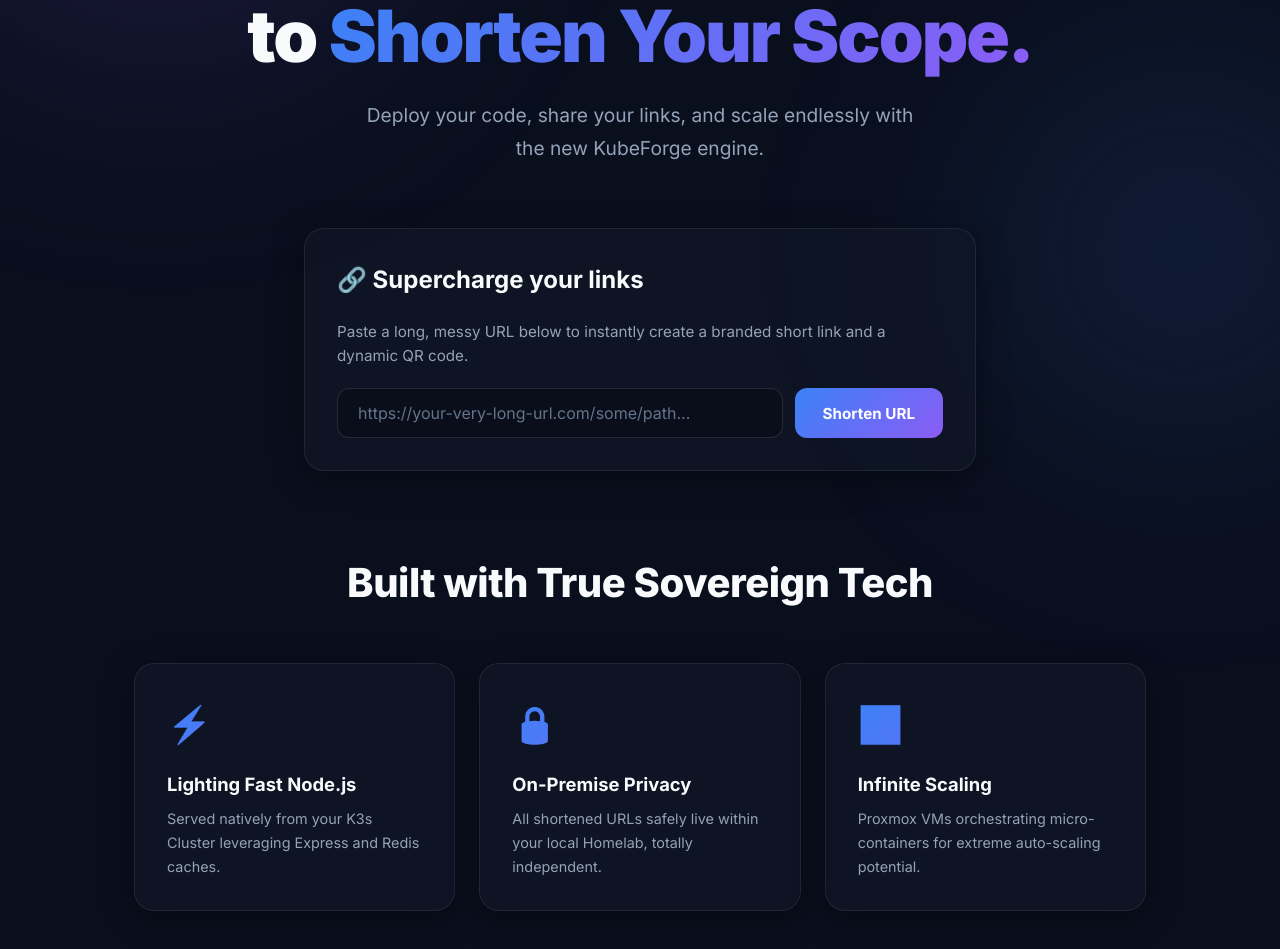
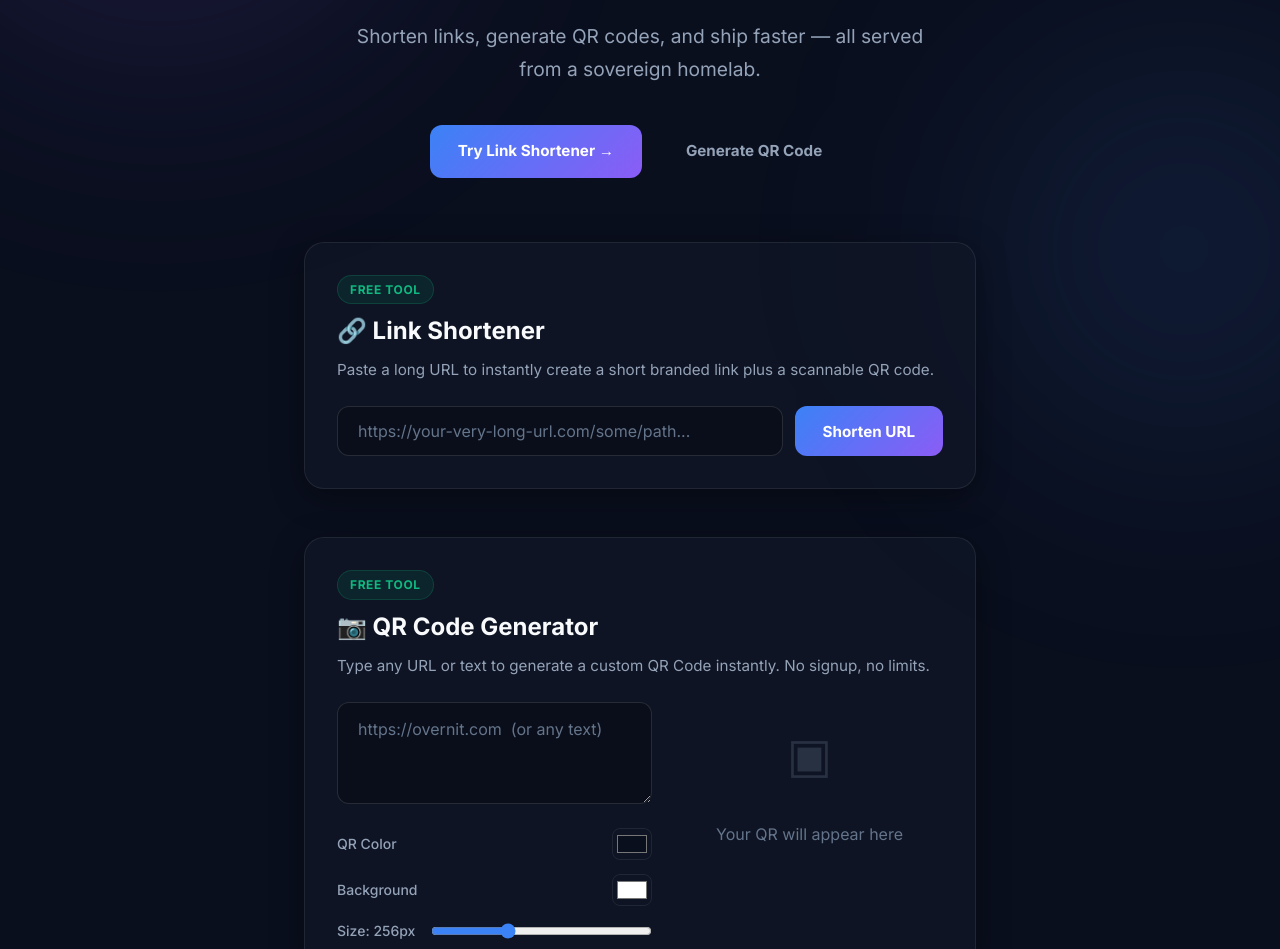
Before and after one commit to Overnit/landing-page, a React (Vite) app: page / in a window 1280 px wide. Shown: the part 383-1332 px from the top of the page. Built offline with nearby package versions, Linux system fonts and the light colour scheme.

Commit message:
feat: add standalone QR Code generator with live preview, color pickers, size control and PNG download

```diff
--- a/src/App.tsx
+++ b/src/App.tsx
@@ -1,13 +1,118 @@
-import { useState } from "react";
+import { useState, useEffect, useRef } from "react";
 import { useLang } from "./LangContext";
 import { LangSwitcher } from "./LangSwitcher";
 import QRCode from "qrcode";
 import "./index.css";
 
-function App() {
-  const { t } = useLang();
+/* ── QR Generator Section ── */
+function QRGenerator() {
+  const [input, setInput] = useState("");
+  const [qrDataUrl, setQrDataUrl] = useState("");
+  const [qrColor, setQrColor] = useState("#0A0F1E");
+  const [qrBg, setQrBg] = useState("#FFFFFF");
+  const [size, setSize] = useState(256);
+  const debounceRef = useRef<ReturnType<typeof setTimeout> | null>(null);
 
-  // Link Shortener specific state
+  const generate = async (text: string, dark: string, light: string, px: number) => {
+    if (!text.trim()) { setQrDataUrl(""); return; }
+    try {
+      const url = await QRCode.toDataURL(text, {
+        width: px,
+        margin: 2,
+        color: { dark, light },
+      });
+      setQrDataUrl(url);
+    } catch { setQrDataUrl(""); }
+  };
+
+  useEffect(() => {
+    if (debounceRef.current) clearTimeout(debounceRef.current);
+    debounceRef.current = setTimeout(() => generate(input, qrColor, qrBg, size), 250);
+  }, [input, qrColor, qrBg, size]);
+
+  const handleDownload = () => {
+    if (!qrDataUrl) return;
+    const a = document.createElement("a");
+    a.href = qrDataUrl;
+    a.download = "qrcode.png";
+    a.click();
+  };
+
+  return (
+    <section id="qr" className="tool-section fade-in-up delay-2">
+      <div className="glass-card tool-card">
+        <div className="tool-header">
+          <span className="tool-badge">Free Tool</span>
+          <h2>📷 QR Code Generator</h2>
+          <p>Type any URL or text to generate a custom QR Code instantly. No signup, no limits.</p>
+        </div>
+
+        <div className="qr-builder">
+          <div className="qr-controls">
+            <textarea
+              className="glass-input qr-textarea"
+              value={input}
+              onChange={(e) => setInput(e.target.value)}
+              placeholder="https://overnit.com  (or any text)"
+              rows={3}
+            />
+            <div className="qr-options">
+              <label className="qr-option-label">
+                <span>QR Color</span>
+                <input
+                  type="color"
+                  value={qrColor}
+                  onChange={(e) => setQrColor(e.target.value)}
+                  className="color-picker"
+                />
+              </label>
+              <label className="qr-option-label">
+                <span>Background</span>
+                <input
+                  type="color"
+                  value={qrBg}
+                  onChange={(e) => setQrBg(e.target.value)}
+                  className="color-picker"
+                />
+              </label>
+              <label className="qr-option-label">
+                <span>Size: {size}px</span>
+                <input
+                  type="range"
+                  min={128}
+                  max={512}
+                  step={64}
+                  value={size}
+                  onChange={(e) => setSize(Number(e.target.value))}
+                  className="size-slider"
+                />
+              </label>
+            </div>
+          </div>
+
+          <div className="qr-preview-panel">
+            {qrDataUrl ? (
+              <>
+                <img src={qrDataUrl} alt="QR Code" className="qr-preview-img" />
+                <button onClick={handleDownload} className="btn btn-primary btn-download">
+                  ⬇ Download PNG
+                </button>
+              </>
+            ) : (
+              <div className="qr-placeholder">
+                <span className="qr-placeholder-icon">▣</span>
+                <p>Your QR will appear here</p>
+              </div>
+            )}
+          </div>
+        </div>
+      </div>
+    </section>
+  );
+}
+
+/* ── Link Shortener Section ── */
+function LinkShortener() {
   const [urlInput, setUrlInput] = useState("");
   const [shortenedUrl, setShortenedUrl] = useState("");
   const [qrCodeData, setQrCodeData] = useState("");
@@ -18,25 +123,24 @@
   const handleShorten = async (e: React.FormEvent) => {
     e.preventDefault();
     if (!urlInput) return;
-
     setIsShortening(true);
     setErrorMsg("");
     setShortenedUrl("");
     setCopied(false);
-
     try {
-      const response = await fetch('/api/shorten', {
-        method: 'POST',
-        headers: { 'Content-Type': 'application/json' },
-        body: JSON.stringify({ url: urlInput })
+      const response = await fetch("/api/shorten", {
+        method: "POST",
+        headers: { "Content-Type": "application/json" },
+        body: JSON.stringify({ url: urlInput }),
       });
-
       const data = await response.json();
       if (!response.ok) throw new Error(data.error || "Failed to shorten");
-
       setShortenedUrl(data.shortUrl);
-      const qrDataUri = await QRCode.toDataURL(data.shortUrl, { width: 200, margin: 2, color: { dark: '#0F172A', light: '#FFFFFF' } });
-      setQrCodeData(qrDataUri);
+      const qr = await QRCode.toDataURL(data.shortUrl, {
+        width: 200, margin: 2,
+        color: { dark: "#0A0F1E", light: "#FFFFFF" },
+      });
+      setQrCodeData(qr);
     } catch (err: any) {
       setErrorMsg(err.message);
     } finally {
@@ -51,39 +155,13 @@
   };
 
   return (
-    <div className="page">
-      <div className="ambient-glow glow-1"></div>
-      <div className="ambient-glow glow-2"></div>
-
-      <nav className="nav glass-nav">
-        <div className="nav-brand">Overnit<span className="dot">.</span></div>
-        <div className="nav-right">
-          <div className="nav-links">
-            <a href="#shortener">Shortener</a>
-            <a href="#features">{t.nav.features}</a>
-            <a href="#about">{t.nav.about}</a>
+    <section id="shortener" className="tool-section fade-in-up delay-1">
+      <div className="glass-card tool-card">
+        <div className="tool-header">
+          <span className="tool-badge">Free Tool</span>
+          <h2>🔗 Link Shortener</h2>
+          <p>Paste a long URL to instantly create a short branded link plus a scannable QR code.</p>
         </div>
-          <LangSwitcher />
-        </div>
-      </nav>
-
-      <main className="main-content">
-        <header className="hero fade-in-up">
-          <div className="hero-badge">Now Open Source inside Proxmox K3s 🚀</div>
-          <h1 className="hero-title">
-            The Ultimate Infrastructure <br/>
-            to <span className="gradient-text">Shorten Your Scope.</span>
-          </h1>
-          <p className="hero-subtitle">
-            Deploy your code, share your links, and scale endlessly with the new KubeForge engine.
-          </p>
-        </header>
-
-        {/* The Link Shortener Feature */}
-        <section id="shortener" className="shortener-section fade-in-up delay-1">
-          <div className="glass-card shortener-card">
-            <h2>🔗 Supercharge your links</h2>
-            <p>Paste a long, messy URL below to instantly create a branded short link and a dynamic QR code.</p>
 
         <form onSubmit={handleShorten} className="shortener-form">
           <div className="input-group">
@@ -96,54 +174,102 @@
               className="glass-input"
               disabled={isShortening}
             />
-                <button type="submit" className="btn btn-primary btn-glow" disabled={isShortening}>
-                  {isShortening ? "Generating..." : "Shorten URL"}
+            <button type="submit" className="btn btn-primary" disabled={isShortening}>
+              {isShortening ? "Generating…" : "Shorten URL"}
             </button>
           </div>
           {errorMsg && <div className="error-text">{errorMsg}</div>}
         </form>
 
         {shortenedUrl && (
-              <div className="result-container scale-in">
+          <div className="result-container">
             <div className="result-url-box">
-                  <a href={shortenedUrl} target="_blank" rel="noreferrer" className="result-link">{shortenedUrl}</a>
-                  <button onClick={handleCopy} className="btn-icon" aria-label="Copy to clipboard">
+              <a href={shortenedUrl} target="_blank" rel="noreferrer" className="result-link">
+                {shortenedUrl}
+              </a>
+              <button onClick={handleCopy} className="btn-icon">
                 {copied ? "✓ Copied" : "📋 Copy"}
               </button>
             </div>
+            {qrCodeData && (
               <div className="qr-container">
-                  {qrCodeData && <img src={qrCodeData} alt="QR Code" className="qr-img" />}
+                <img src={qrCodeData} alt="QR Code" className="qr-img" />
                 <p className="qr-hint">Scan to test</p>
               </div>
+            )}
           </div>
         )}
       </div>
     </section>
+  );
+}
+
+/* ── Main App ── */
+function App() {
+  const { t } = useLang();
+
+  return (
+    <div className="page">
+      <div className="ambient-glow glow-1" />
+      <div className="ambient-glow glow-2" />
+
+      <nav className="glass-nav">
+        <div className="nav-brand">Overnit<span className="dot">.</span></div>
+        <div className="nav-right">
+          <div className="nav-links">
+            <a href="#shortener">Shortener</a>
+            <a href="#qr">QR Code</a>
+            <a href="#features">{t.nav.features}</a>
+          </div>
+          <LangSwitcher />
+        </div>
+      </nav>
+
+      <main className="main-content">
+        <header className="hero fade-in-up">
+          <div className="hero-badge">🚀 Now running on KubeForge Proxmox K3s</div>
+          <h1 className="hero-title">
+            Free tools for<br />
+            <span className="gradient-text">developers & creators.</span>
+          </h1>
+          <p className="hero-subtitle">
+            Shorten links, generate QR codes, and ship faster — all served from a sovereign homelab.
+          </p>
+          <div className="hero-actions">
+            <a href="#shortener" className="btn btn-primary">Try Link Shortener →</a>
+            <a href="#qr" className="btn btn-ghost">Generate QR Code</a>
+          </div>
+        </header>
+
+        <div className="tools-wrapper">
+          <LinkShortener />
+          <QRGenerator />
+        </div>
 
         <section id="features" className="features scale-in delay-2">
           <h2 className="section-title">Built with True Sovereign Tech</h2>
           <div className="features-grid">
             <div className="feature-card glass-card">
-              <div className="feature-icon gradient-text">⚡</div>
-              <h3>Lighting Fast Node.js</h3>
-              <p>Served natively from your K3s Cluster leveraging Express and Redis caches.</p>
+              <span className="feature-icon">⚡</span>
+              <h3>Lightning Fast</h3>
+              <p>Served from a K3s Cluster on bare-metal Proxmox VMs with Redis caching.</p>
             </div>
             <div className="feature-card glass-card">
-              <div className="feature-icon gradient-text">🔒</div>
-              <h3>On-Premise Privacy</h3>
-              <p>All shortened URLs safely live within your local Homelab, totally independent.</p>
+              <span className="feature-icon">🔒</span>
+              <h3>Private by Default</h3>
+              <p>All data lives inside your own homelab. Zero third-party tracking.</p>
             </div>
             <div className="feature-card glass-card">
-              <div className="feature-icon gradient-text">📈</div>
-              <h3>Infinite Scaling</h3>
-              <p>Proxmox VMs orchestrating micro-containers for extreme auto-scaling potential.</p>
+              <span className="feature-icon">📈</span>
+              <h3>Horizontally Scalable</h3>
+              <p>Kubernetes deployments auto-scale to handle any traffic spike.</p>
             </div>
           </div>
         </section>
       </main>
 
       <footer className="footer">
-        <p>&copy; {new Date().getFullYear()} Overnit. Empowering the open-source homelab community.</p>
+        <p>&copy; {new Date().getFullYear()} Overnit · Open-source homelab infrastructure</p>
       </footer>
     </div>
   );
--- a/src/index.css
+++ b/src/index.css
@@ -187,8 +187,26 @@
   font-size: clamp(1rem, 2vw, 1.2rem);
   color: var(--text-secondary);
   max-width: 580px;
-  margin: 0 auto;
+  margin: 0 auto 2.5rem;
   line-height: 1.7;
+}
+
+.hero-actions {
+  display: flex;
+  gap: 1rem;
+  justify-content: center;
+  flex-wrap: wrap;
+}
+
+.btn-ghost {
+  background: transparent;
+  color: var(--text-secondary);
+  border: 1px solid var(--glass-border);
+}
+.btn-ghost:hover {
+  background: var(--glass-bg);
+  color: var(--text-primary);
+  border-color: rgba(255,255,255,0.2);
 }
 
 /* ========================
@@ -390,6 +408,106 @@
 }
 
 /* ========================
+   QR GENERATOR
+======================== */
+.qr-builder {
+  display: grid;
+  grid-template-columns: 1fr auto;
+  gap: 1.5rem;
+  align-items: start;
+}
+
+.qr-controls {
+  display: flex;
+  flex-direction: column;
+  gap: 1rem;
+}
+
+.qr-textarea {
+  resize: vertical;
+  min-height: 80px;
+  font-family: var(--font-sans);
+  line-height: 1.5;
+}
+
+.qr-options {
+  display: flex;
+  flex-direction: column;
+  gap: 0.875rem;
+}
+
+.qr-option-label {
+  display: flex;
+  justify-content: space-between;
+  align-items: center;
+  gap: 1rem;
+  font-size: 0.875rem;
+  color: var(--text-secondary);
+  font-weight: 500;
+}
+
+.color-picker {
+  width: 40px;
+  height: 32px;
+  border: 1px solid var(--glass-border);
+  border-radius: var(--radius-sm);
+  background: transparent;
+  cursor: pointer;
+  padding: 2px;
+}
+
+.size-slider {
+  flex: 1;
+  accent-color: var(--brand-primary);
+  cursor: pointer;
+}
+
+.qr-preview-panel {
+  display: flex;
+  flex-direction: column;
+  align-items: center;
+  gap: 1rem;
+  min-width: 160px;
+}
+
+.qr-preview-img {
+  border-radius: var(--radius-md);
+  max-width: 200px;
+  width: 100%;
+  display: block;
+  box-shadow: 0 4px 24px rgba(0,0,0,0.4);
+}
+
+.btn-download {
+  width: 100%;
+  font-size: 0.875rem;
+  padding: 0.75rem 1rem;
+}
+
+.qr-placeholder {
+  display: flex;
+  flex-direction: column;
+  align-items: center;
+  justify-content: center;
+  gap: 0.75rem;
+  width: 160px;
+  height: 160px;
+  border: 2px dashed var(--glass-border);
+  border-radius: var(--radius-md);
+  color: var(--text-muted);
+}
+
+.qr-placeholder-icon {
+  font-size: 3rem;
+  opacity: 0.3;
+}
+
+.qr-placeholder p {
+  font-size: 0.8rem;
+  text-align: center;
+}
+
+/* ========================
    FEATURES SECTION
 ======================== */
 .features {
@@ -484,6 +602,8 @@
   .nav-links { display: none; }
 
   .hero { margin: 2rem auto 3rem; }
+  .hero-actions { flex-direction: column; align-items: center; }
+  .hero-actions .btn { width: 100%; max-width: 320px; }
 
   .input-group { flex-direction: column; }
   .input-group .glass-input { min-width: unset; width: 100%; }
@@ -492,9 +612,58 @@
   .result-url-box { flex-direction: column; align-items: flex-start; }
   .btn-icon { width: 100%; justify-content: center; }
 
+  .qr-builder { grid-template-columns: 1fr; }
+  .qr-preview-panel { width: 100%; align-items: center; }
+  .qr-preview-img { max-width: 180px; }
+  .qr-placeholder { width: 100%; height: 140px; }
+
   .features-grid { grid-template-columns: 1fr; }
+  .glass-card { padding: 1.5rem; }
+}
 
-  .glass-card { padding: 1.5rem; }
+/* ========================
+   TOOLS WRAPPER
+======================== */
+.tools-wrapper {
+  width: 100%;
+  display: flex;
+  flex-direction: column;
+  align-items: center;
+  gap: 0;
+}
+
+/* ========================
+   TOOL SECTION (shared container)
+======================== */
+.tool-section {
+  width: 100%;
+  max-width: 720px;
+  margin: 0 auto 3rem auto;
+  padding: 0 1.5rem;
+}
+
+.tool-card {
+  display: flex;
+  flex-direction: column;
+  gap: 1.5rem;
+}
+
+.tool-header { display: flex; flex-direction: column; gap: 0.5rem; }
+.tool-header h2 { font-size: 1.5rem; font-weight: 700; }
+.tool-header p { color: var(--text-secondary); font-size: 0.95rem; line-height: 1.6; }
+
+.tool-badge {
+  display: inline-block;
+  width: fit-content;
+  padding: 0.25rem 0.75rem;
+  background: rgba(16, 185, 129, 0.1);
+  color: var(--brand-accent);
+  border: 1px solid rgba(16, 185, 129, 0.2);
+  border-radius: 100px;
+  font-size: 0.75rem;
+  font-weight: 700;
+  letter-spacing: 0.05em;
+  text-transform: uppercase;
 }
 
 @media (max-width: 480px) {
```
Lines whose indentation alone changed are shown as unchanged.
